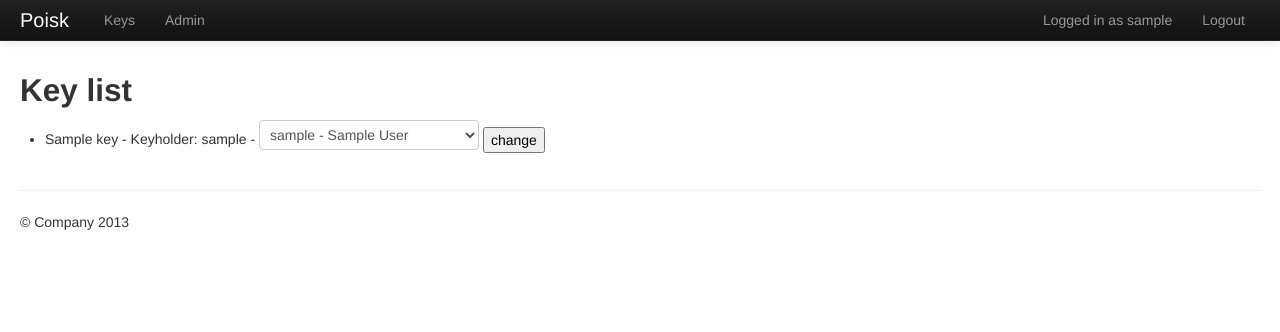
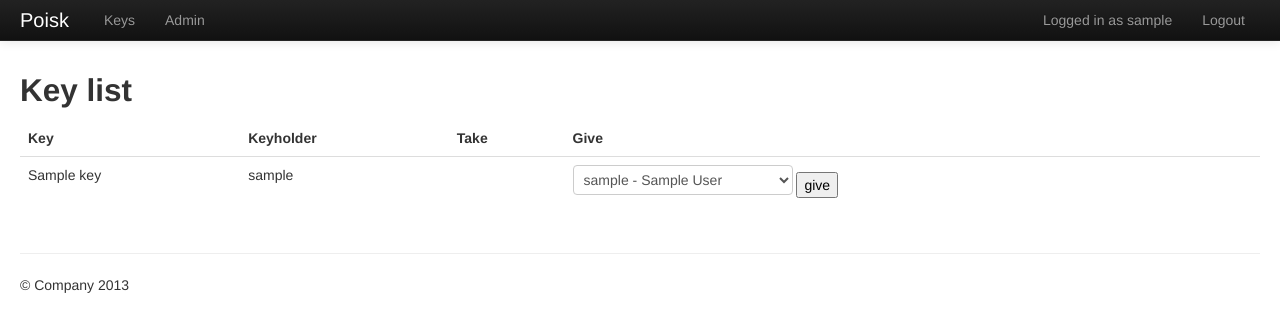
Before and after one commit to ktt-ol/poisk, a Flask app: page /keys in a window 1280 px wide. Shown: the top 332 px of the page. Run offline with Flask 2, Linux system fonts and the light colour scheme; a user stored in the database is signed in; tables that the repository leaves empty hold one stand-in row (values such as "Sample post"); parts of the project's set-up code (start-up, migrations or seed data) failed here and were passed over; some libraries are stand-ins or nearby versions.

Commit message:
use tables

```diff
--- a/poisk/models.py
+++ b/poisk/models.py
@@ -18,8 +18,8 @@ class User(db.Model):
     nick = db.Column(db.String, nullable=False, unique=True)
     name = db.Column(db.String)
     email = db.Column(db.String)
-    is_keyholder = db.Column(db.Boolean)
-    is_admin = db.Column(db.Boolean)
+    is_keyholder = db.Column(db.Boolean, default=False)
+    is_admin = db.Column(db.Boolean, default=False)
     is_public = db.Column(db.Boolean)
 
     def is_authenticated(self):
--- a/poisk/templates/keys.html
+++ b/poisk/templates/keys.html
@@ -13,22 +13,36 @@
             <option value="{{keyholder.id}}" {% if key.holder_id == keyholder.id %}selected{% endif %}>{{keyholder.nick}} - {{keyholder.name}}</option>
             {% endfor %}
         </select>
-        <input type="submit" value="change">
+        <input type="submit" value="give">
     </form>
 {%- endmacro %}
 
 {% block title %}Key list{% endblock %}
 {% block body %}
 <h2>Key list</h2>
-    <ul>
+<table class="table">
+    <thead>
+    <tr>
+        <th>Key</th>
+        <th>Keyholder</th>
+        <th>Take</th>
+        <th>Give</th>
+    </tr>
+    </thead>
+    <tbody>
     {% for key in keys %}
-    <li>{{ key.name }} - Keyholder: {{ key.holder.nick }}
+    <tr>
+        <td>{{ key.name }}</td>
+        <td>{{ key.holder.nick }}</td>
+        <td>
     {% if g.user != key.holder %}
     {{ take_key(key) }}
     {% endif %}
-    - {{ give_key(key, keyholders) }}
-    </li>
+        </td>
+        <td>{{ give_key(key, keyholders) }}</td>
+    </tr>
     {% endfor %}
-    </ul>
+    </tbody>
+</table>
 
 {% endblock %}
```
Also changed, not shown: poisk/templates/admin_list.html (+18 -6 lines).
